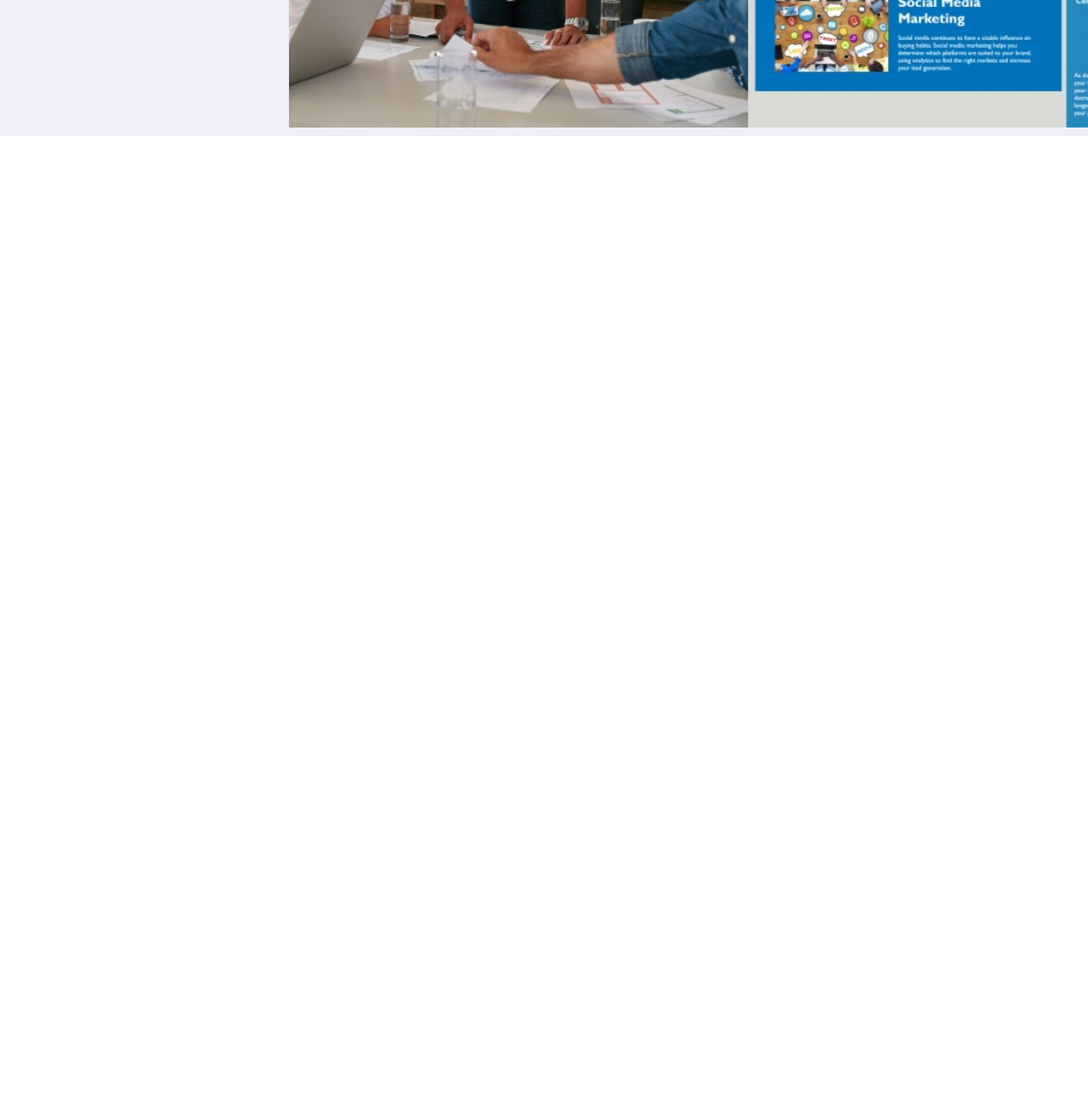
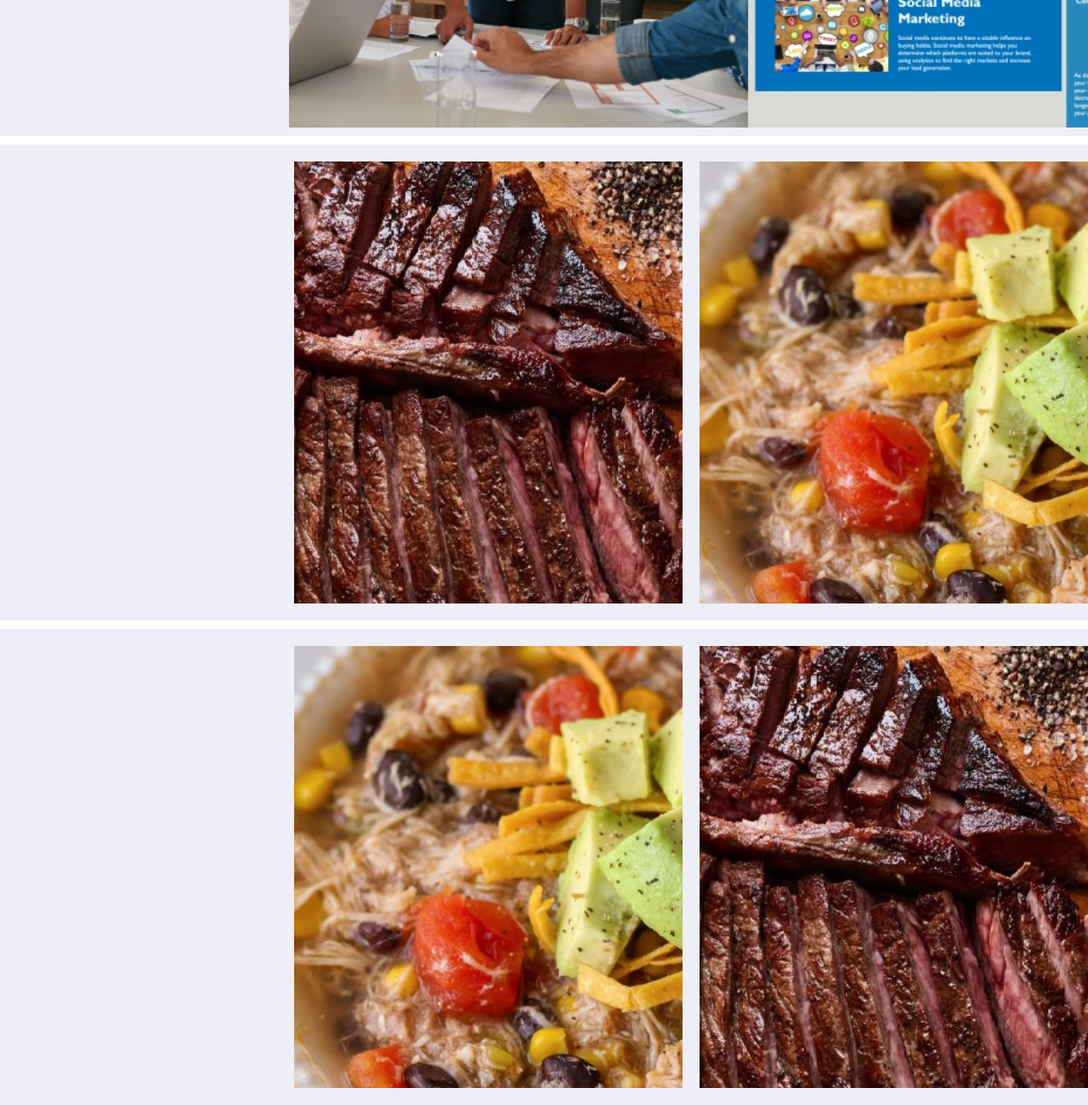
Before and after one commit to timsbootcamp/arvinderanand-portfolio, a plain HTML site: page index.html in a window 1280 px wide. Shown: the part 1182-2482 px from the top of the page at 85% size. Before the commit the page ends 1342 px from the top, so only its background shows below. Drawn offline with Linux system fonts and the light colour scheme.

Commit message:
Added apps 2 to 5 section and test images for these

```diff
--- a/assets/css/style.css
+++ b/assets/css/style.css
@@ -117,5 +117,27 @@ a {
 }
 
 .jumbotron-app1-item {
-	background-image: url("../images/main-app.jpg");
+	background-image: url("../images/app1.jpg");
 }
+
+.jumbotron-app2-item {
+	background-image: url("../images/app2.jpg");
+}
+
+.jumbotron-app3-item {
+	background-image: url("../images/app3.jpg");
+}
+
+.jumbotron-app4-item {
+	background-image: url("../images/app4.jpg");
+}
+
+.jumbotron-app5-item {
+	background-image: url("../images/app5.jpg");
+}
+
+
+.app-image-item{
+  flex-basis: 40%;
+  margin: 10px;
+}
--- a/index.html
+++ b/index.html
@@ -46,7 +46,8 @@
                 development life cycle. My next step is to up-skill in web technologies. I have recently been
                 upskilling myself in ASP.NET Core V7.
                 <br><br>
-                I'm currently studying a 3/4 month edX Front End BootCamp course which covers HTML, CSS, Javascript, React and WebAPI.
+                I'm currently studying a 3/4 month edX Front End BootCamp course which covers HTML, CSS, Javascript,
+                React and WebAPI.
                 <br><br>
                 I have excellent communication skills and open to working as a Web Developer, Winforms
                 Developer, SQL Developer, Product Owner, Scrum Master, or Applications/Software Trainer.
@@ -56,6 +57,7 @@
 
     </div>
 
+
     <div class="flex-container">
 
         <div class="left-text-item">
@@ -63,13 +65,46 @@
         </div>
 
         <div class="right-text-item">
-            <div class ="jumbotron jumbotron-app1-item"></div>
+            <div class="jumbotron jumbotron-app1-item"></div>
+        </div>
+
+    </div>
+
+
+    <div class="flex-container">
+
+        <div class="left-text-item">
+        </div>
+
+        <div class="app-image-item">
+            <div class="jumbotron jumbotron-app2-item"></div>
+        </div>
+
+        <div class="app-image-item">
+            <div class="jumbotron jumbotron-app3-item"></div>
+        </div>
+
+    </div>
+
+
+    <div class="flex-container">
+
+        <div class="left-text-item">
+        </div>
+
+        <div class="app-image-item">
+            <div class="jumbotron jumbotron-app4-item"></div>
+        </div>
+
+        <div class="app-image-item">
+            <div class="jumbotron jumbotron-app5-item"></div>
         </div>
 
     </div>
 
 
 
+
 </body>
 
 </html>
```
Also changed, not shown: assets/images/app1.jpg (renamed from assets/images/main-app.jpg), assets/images/app2.jpg (added), assets/images/app3.jpg (added), assets/images/app4.jpg (added), assets/images/app5.jpg (added). Lines whose indentation alone changed are shown as unchanged.
